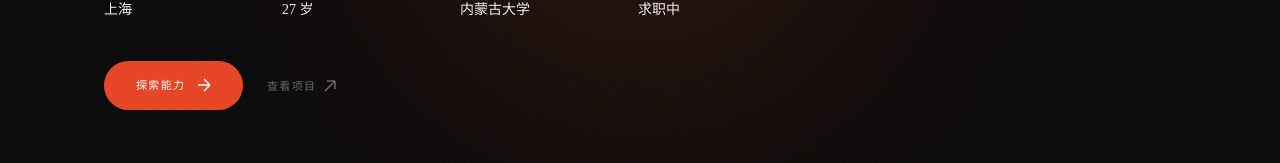
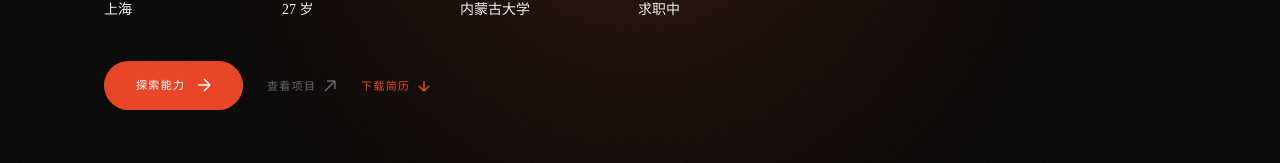
Before and after one commit to xue-feng-bai/xue-feng-bai.github.io, a React (Vite) app: page / in a window 1280 px wide. Shown: the part 534-697 px from the top of the page. Built offline with nearby package versions, Linux system fonts and the light colour scheme.

Commit message:
Make resume download more prominent in Hero and Footer

```diff
--- a/src/sections/FooterSection.tsx
+++ b/src/sections/FooterSection.tsx
@@ -66,6 +66,7 @@ export default function FooterSection() {
             如果您对 AI 产品有任何想法，或想探讨合作的可能，欢迎随时联系。
           </p>
 
+          <div className="flex flex-wrap items-center gap-4">
             <MagneticButton strength={0.5}>
               <a
                 href="mailto:xuefeng.work@foxmail.com"
@@ -82,6 +83,26 @@ export default function FooterSection() {
                 </svg>
               </a>
             </MagneticButton>
+
+            <MagneticButton strength={0.4}>
+              <a
+                href="/resume.pdf"
+                target="_blank"
+                rel="noopener noreferrer"
+                className="inline-flex items-center gap-3 px-10 py-5 text-sm transition-all duration-300"
+                style={{
+                  border: '1px solid var(--line)',
+                  color: 'var(--fg)',
+                  borderRadius: '100px',
+                }}
+              >
+                <span className="t-mono">下载简历 (PDF)</span>
+                <svg width="14" height="14" viewBox="0 0 14 14" fill="none" stroke="currentColor" strokeWidth="1.5">
+                  <path d="M7 1V13M7 13L1 7M7 13L13 7" />
+                </svg>
+              </a>
+            </MagneticButton>
+          </div>
         </div>
 
         {/* Links */}
--- a/src/sections/HeroSection.tsx
+++ b/src/sections/HeroSection.tsx
@@ -209,6 +209,21 @@ export default function HeroSection() {
               </svg>
             </a>
           </MagneticButton>
+
+          <MagneticButton strength={0.3}>
+            <a
+              href="/resume.pdf"
+              target="_blank"
+              rel="noopener noreferrer"
+              className="inline-flex items-center gap-2 text-sm transition-all duration-300 hover:gap-4"
+              style={{ color: 'var(--accent)' }}
+            >
+              <span className="t-mono">下载简历</span>
+              <svg width="12" height="12" viewBox="0 0 12 12" fill="none" stroke="currentColor" strokeWidth="1.5">
+                <path d="M6 1V11M6 11L1 6M6 11L11 6" />
+              </svg>
+            </a>
+          </MagneticButton>
         </div>
       </div>
 
```
Lines whose indentation alone changed are shown as unchanged.
